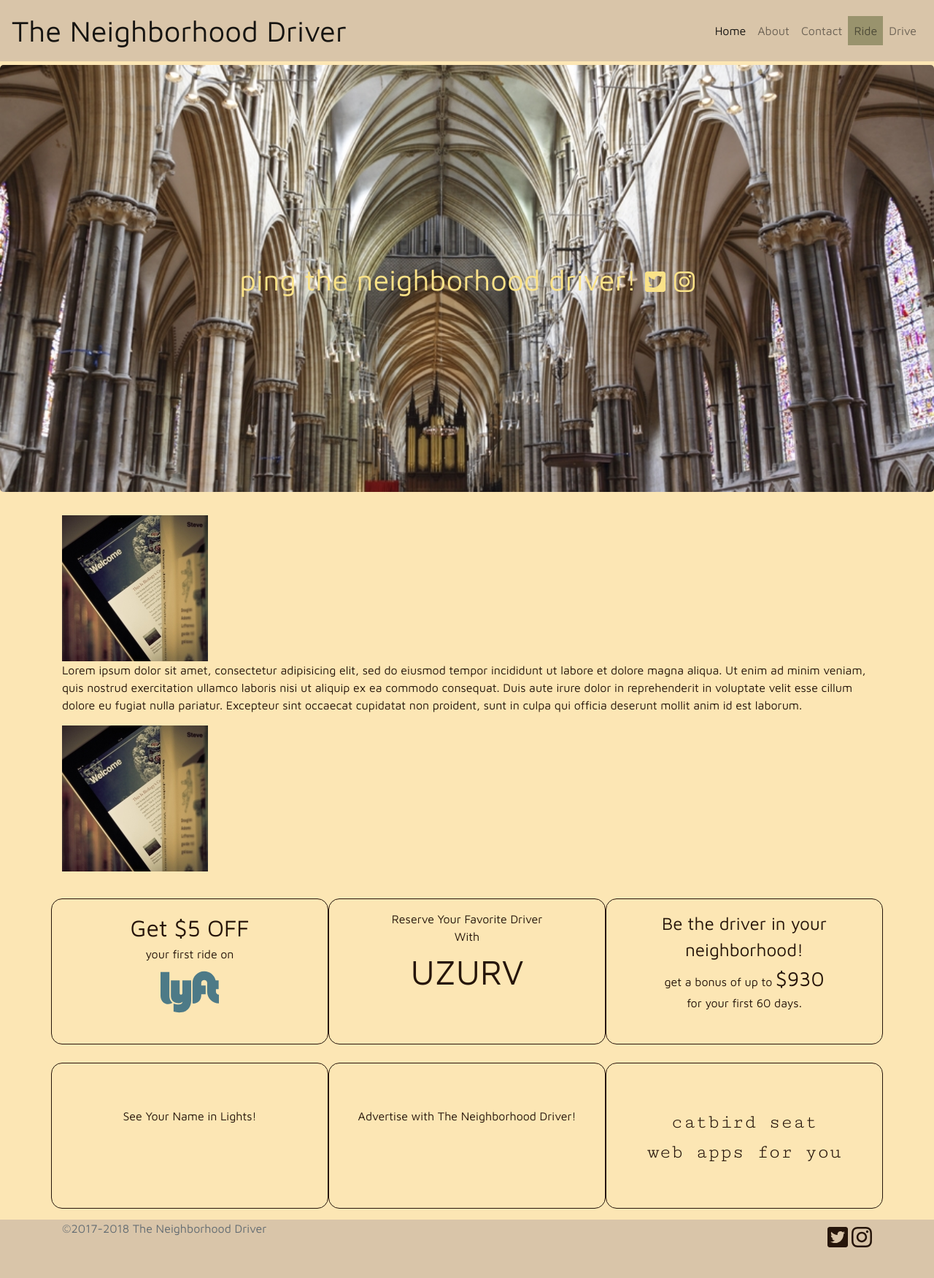
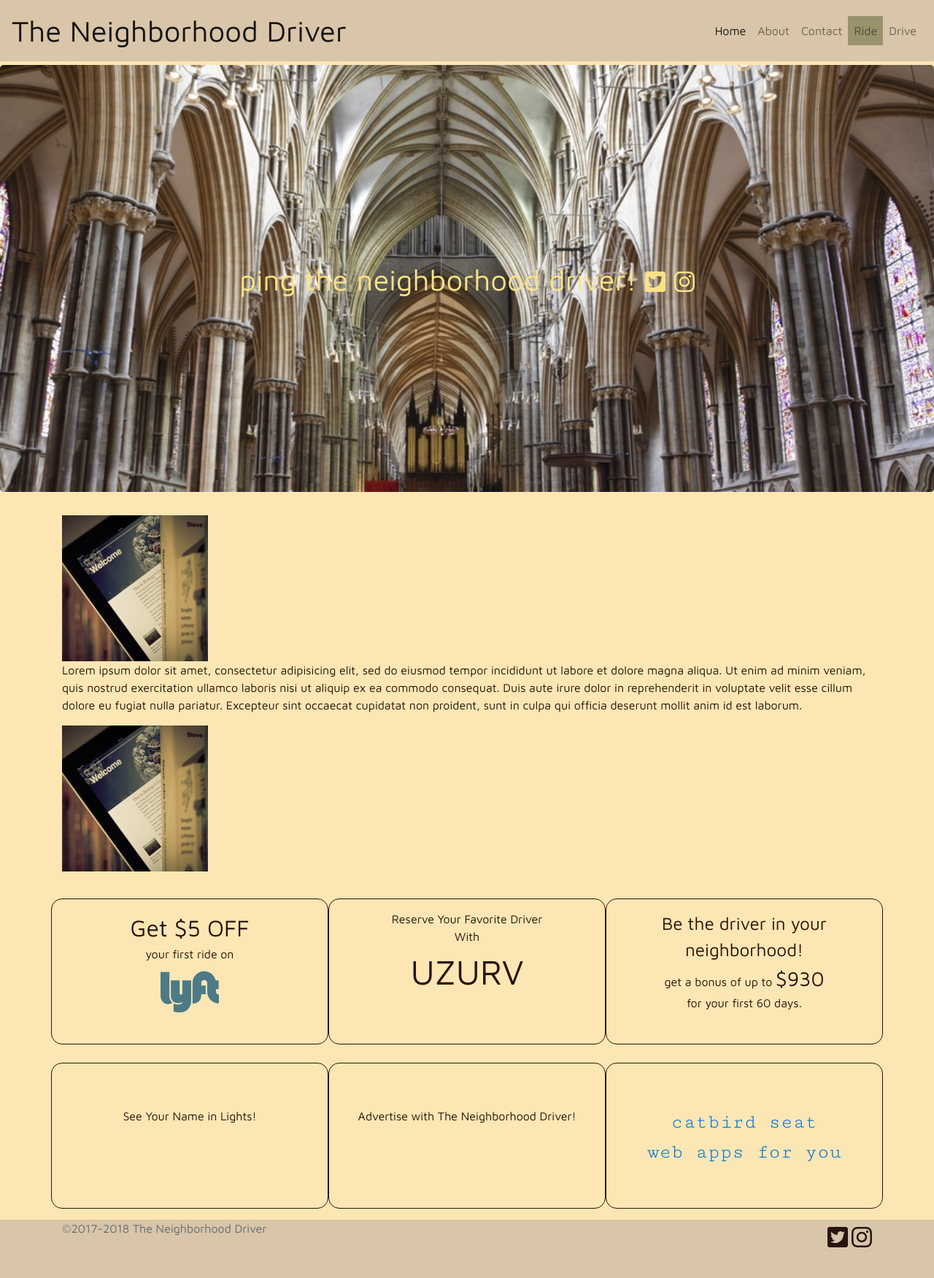
Before and after one commit to leighMichaelForrest/neighborhood_driver, a Jekyll site: the page built from index.html, in a window 1280 px wide. Shown: the whole page at 73% size. Built offline with Jekyll 4.4.1, drawn with Linux system fonts in a browser that asks for light colours; nearby versions of some CDN libraries.

Commit message:
Update default.html

```diff
--- a/_layouts/default.html
+++ b/_layouts/default.html
@@ -85,8 +85,10 @@
           Advertise with The Neighborhood Driver!
         </div>
         <div class="col-md-4 ad">
-          <span class="catbird">catbird seat</span><br>
-          <span class="catbird">web apps for you</span>
+          <a href="http://104.236.42.151/">
+            <span class="catbird">catbird seat</span><br>
+            <span class="catbird">web apps for you</span>
+          </a>
         </div>
       </div>
     </div>
```
